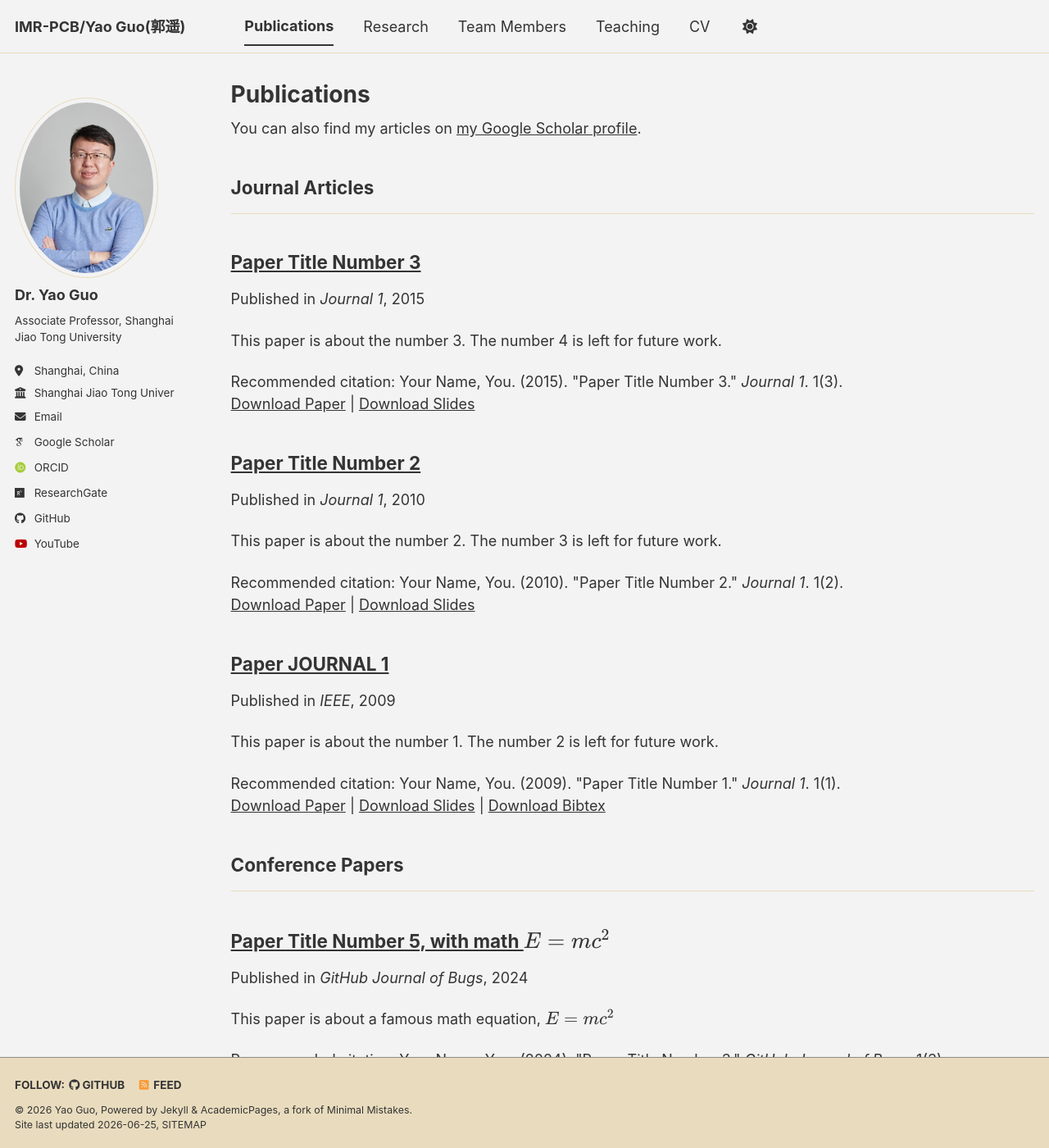
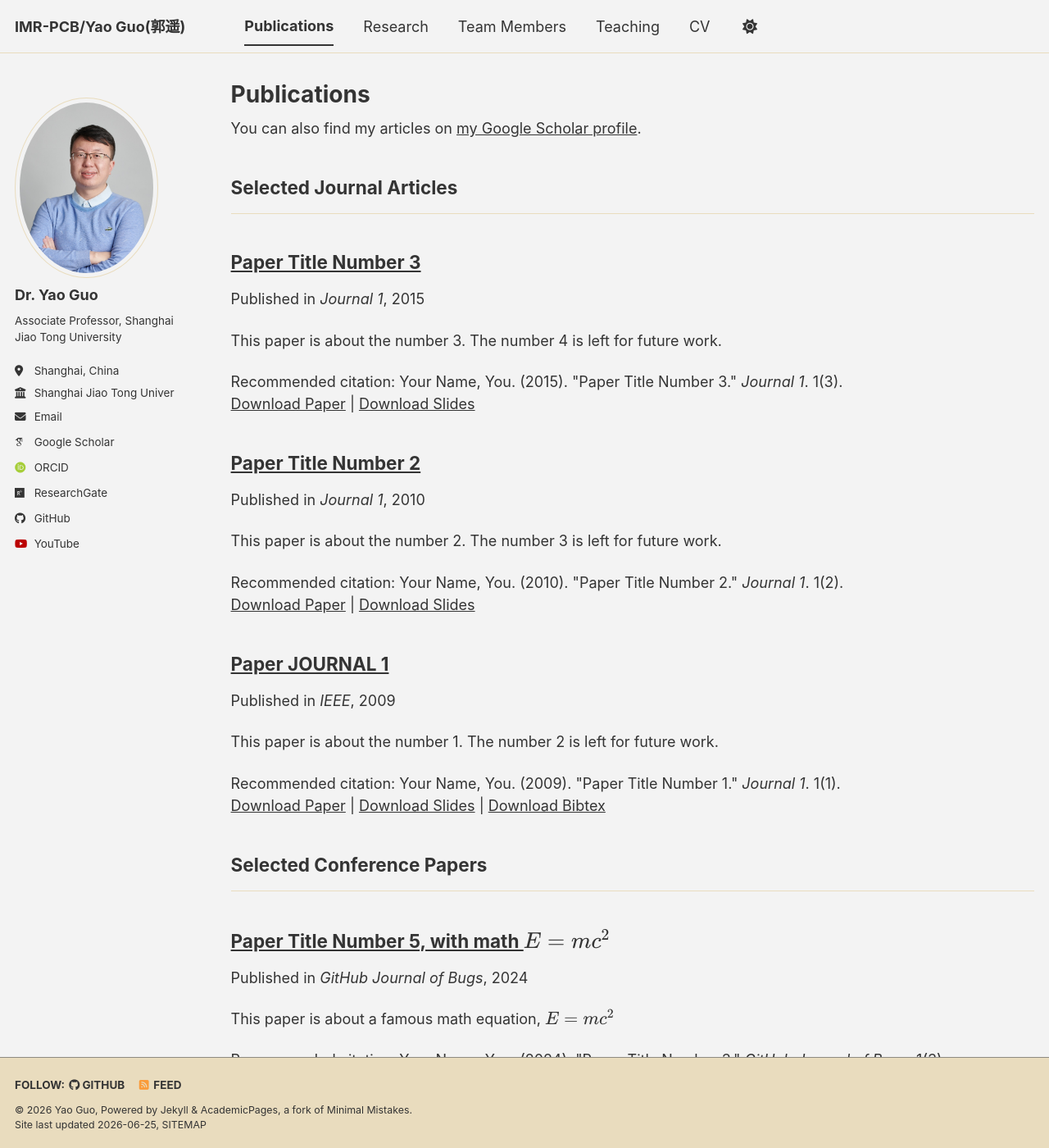
Before and after one commit to IMR-PCB/IMR-PCB.github.io, a Jekyll site: the page built from _pages/publications.html, in a window 1280 px wide and 1400 px high. Shown: the whole window at 82% size. Built offline with Jekyll 4.4.1, drawn with Linux system fonts in a browser that asks for light colours; some web fonts are replaced; a script bundle is joined from its source files by our own code; library files that are not in the unit come from our copies.

Commit message:
Update _config.yml

```diff
--- a/_config.yml
+++ b/_config.yml
@@ -87,9 +87,9 @@ publication_category:
   books:
     title: 'Books'
   manuscripts:
-    title: 'Journal Articles'
+    title: 'Selected Journal Articles'
   conferences:
-    title: 'Conference Papers'
+    title: 'Selected Conference Papers'
 
 # Site Settings
 teaser                   :  # filename of teaser fallback teaser image placed in /images/ for social media previews
```
